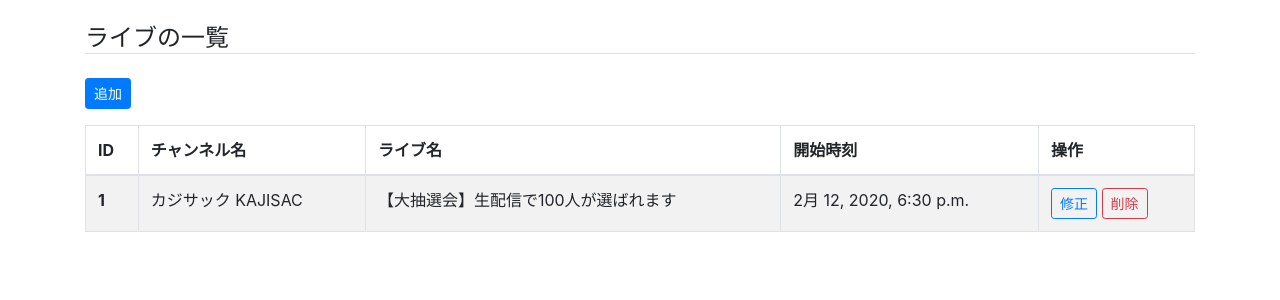
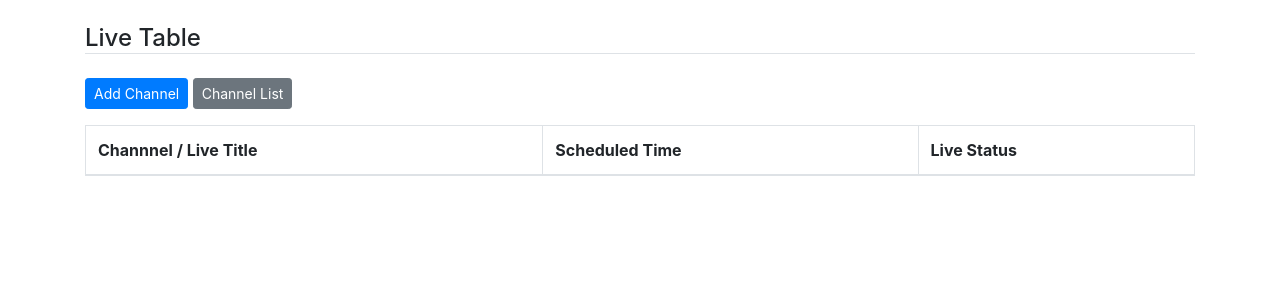
Before and after one commit to virtualtakagi/training-django, a Django app: page /cms/live/ in a window 1280 px wide. Shown: the top 300 px of the page. Run offline with Django 3.2, Linux system fonts and the light colour scheme; data comes from the database, SQL or seed files in the repository; both versions use the stored data as it was after the commit; lists and menus that the app fills with data are empty; some libraries are stand-ins or nearby versions.

Commit message:
toriaezu

```diff
--- a/cms/admin.py
+++ b/cms/admin.py
@@ -15,7 +15,7 @@ admin.site.register(Channel,ChannelAdmin)
 
 
 class liveAdmin(admin.ModelAdmin):
-    list_display = ('id','channelid', 'videoid', 'videotitle', 'channeltitle', 'starttime')
+    list_display = ('id','thumbnail', 'channelid', 'videoid', 'videotitle', 'channeltitle', 'starttime', 'status', 'channelurl', 'liveurl')
 
 
 admin.site.register(live, liveAdmin)
--- a/cms/models.py
+++ b/cms/models.py
@@ -6,17 +6,21 @@ class Channel(models.Model):
     channelid = models.CharField("channelid", max_length=255)
     channeltitle = models.CharField("title", max_length=255)
 
-    def __str__(self):
-        return self.channeltitle
+    # def __str__(self):
+    #     return self.channeltitle
 
 
 class live(models.Model):
     # ライブ情報
+    thumbnail = models.CharField("thumbnail", max_length=255)
     channelid = models.CharField("channelid", max_length=255)
     videoid = models.CharField("videoid", max_length=255)
     videotitle = models.CharField("videotitle", max_length=255)
     channeltitle = models.CharField("channeltitle", max_length=255)
     starttime = models.DateTimeField("starttime")
+    status = models.CharField("status", max_length=10)
+    liveurl = models.CharField("liveurl",max_length=255)
+    channelurl = models.CharField("channelurl",max_length=255)
 
-    # def __int__(self):
-    #     return self.id
+    # def __str__(self):
+    #     return self.videotitle
--- a/cms/templates/cms/live_list.html
+++ b/cms/templates/cms/live_list.html
@@ -1,31 +1,32 @@
 {% extends "cms/base.html" %}
-
-{% block title %}YouTube Live の一覧{% endblock title %}
+{% block title %}YouTube Live{% endblock title %}
 
 {% block content %}
-    <h4 class="mt-4 border-bottom">ライブの一覧</h4>
-    <a href="{% url 'cms:live_add' %}" class="btn btn-primary btn-sm my-3">追加</a>
+    <h4 class="mt-4 border-bottom">Live Table</h4>
+    <a href="{% url 'cms:channel_add' %}" class="btn btn-primary btn-sm my-3">Add Channel</a>
+    <a href="{% url 'cms:channel_list' %}" class="btn btn-secondary btn-sm">Channel List</a>
     <table class="table table-striped table-bordered">
       <thead>
         <tr>
-          <th scope="col">ID</th>
-          <th scope="col">チャンネル名</th>
-          <th scope="col">ライブ名</th>
-          <th scope="col">開始時刻</th>
-          <th scope="col">操作</th>
+          <th scope="col">Channnel / Live Title</th>
+          <th scope="col">Scheduled Time</th>
+          <th scope="col">Live Status</th>
         </tr>
       </thead>
       <tbody>
         {% for live in lives %}
         <tr>
-          <th scope="row">{{ live.id }}</th>
-          <td>{{ live.channeltitle }}</td>
-          <td>{{ live.videotitle }}</td>
-          <td>{{ live.starttime }}</td>
+        {% if live.starttime > live.now %}
           <td>
-            <a href="{% url 'cms:live_mod' live_id=live.id %}" class="btn btn-outline-primary btn-sm">修正</a>
-            <a href="{% url 'cms:live_del' live_id=live.id %}" class="btn btn-outline-danger btn-sm">削除</a>
+            <a href="{{ live.liveurl }}">
+              <img src="{{ live.thumbnail }}" height="60" width="90">
+            </a>
+            <a href="{{ live.channelurl }}">{{ live.channeltitle }}</a> -
+            <a href="{{ live.liveurl }}">{{ live.videotitle }}</a>
           </td>
+          <td>{{ live.now }} : {{ live.starttime }}</td>
+          <td>{{ live.status }}</td>
+        {% endif %}
         </tr>
         {% endfor %}
       </tbody>
--- a/cms/urls.py
+++ b/cms/urls.py
@@ -3,9 +3,12 @@ from cms import views
 
 app_name = 'cms'
 urlpatterns = [
-    # Live
-    path('live/', views.live_list, name='live_list'),   # 一覧
-    path('live/add/', views.live_edit, name='live_add'),  # 登録
-    path('live/mod/<int:live_id>/', views.live_edit, name='live_mod'),  # 修正
-    path('live/del/<int:live_id>/', views.live_del, name='live_del'),   # 削除
+    # channel
+    path('channel/', views.channel_list, name='channel_list'),   # チャンネル一覧
+    path('channel/add/', views.channel_edit, name='channel_add'),  # チャンネル登録
+    path('channel/mod/<int:channel_id>/', views.channel_edit, name='channel_mod'),  # チャンネル修正
+    path('channel/del/<int:channel_id>/', views.channel_del, name='channel_del'),   # チャンネル削除
+
+    # live
+    path('live/', views.live_list, name='live_list'), # ライブ一覧
 ]
--- a/cms/views.py
+++ b/cms/views.py
@@ -1,22 +1,50 @@
-from django.shortcuts import render
+from django.shortcuts import render, get_object_or_404, redirect
 from django.http import HttpResponse
+from datetime import datetime
 # Create your views here.
 
 from cms.models import live
-
+from cms.models import Channel
+from cms.forms import ChannelForm
 
 def live_list(request):
     """Liveの一覧"""
     #return HttpResponse('ライブの一覧')
-    lives = live.objects.all()
+    lives = live.objects.all().order_by('starttime')
+    lives.now = datetime.now()
     return render(request,'cms/live_list.html', {'lives': lives})
 
 
-def live_edit(request, channelid=None):
-    """Liveの編集"""
-    return HttpResponse('ライブの編集')
+def channel_list(request):
+    """Channelの一覧"""
+    #return HttpResponse('ライブの一覧')
+    ch = Channel.objects.all().order_by('id')
+    return render(request,'cms/channel_list.html', {'channels': ch})
 
 
-def live_del(request, channelid):
+def channel_edit(request, channel_id=None):
+    """Liveの編集"""
+    #return HttpResponse('ライブの編集')
+    if channel_id:   # live_id が指定されている (修正時)
+        channelInstance = get_object_or_404(Channel, pk=channel_id)
+    else:         # live_id が指定されていない (追加時)
+        channelInstance = Channel()
+
+    if request.method == 'POST':
+        form = ChannelForm(request.POST, instance=channelInstance)  # POST された request データからフォームを作成
+        if form.is_valid():    # フォームのバリデーション
+            channelInstance = form.save(commit=False)
+            channelInstance.save()
+            return redirect('cms:channel_list')
+    else:    # GET の時
+        form = ChannelForm(instance=channelInstance)  # channel インスタンスからフォームを作成
+
+    return render(request, 'cms/channel_edit.html', dict(form=form, channel_id=channel_id))
+
+
+def channel_del(request, channel_id):
     """ライブの削除"""
-    return HttpResponse("ライブの削除")
+    #return HttpResponse("ライブの削除")
+    liveInstance = get_object_or_404(Channel, pk=channel_id)
+    liveInstance.delete()
+    return redirect('cms:channel_list')
```
Also changed, not shown: README.md (added), cms/migrations/0001_initial.py, cms/migrations/0002_auto_20200211_2050.py (deleted), cms/migrations/0002_auto_20200212_1728.py (added), db.sqlite3.
